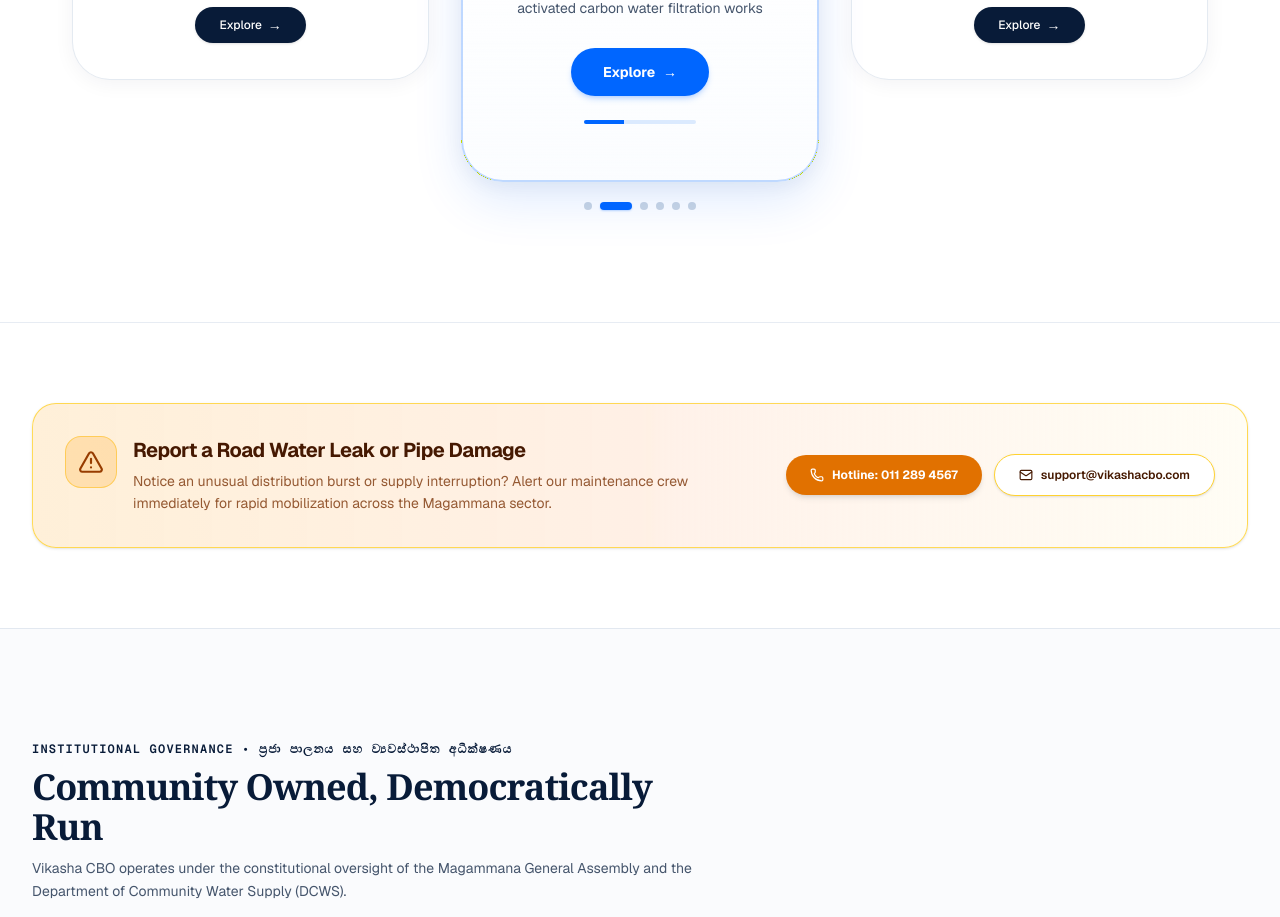
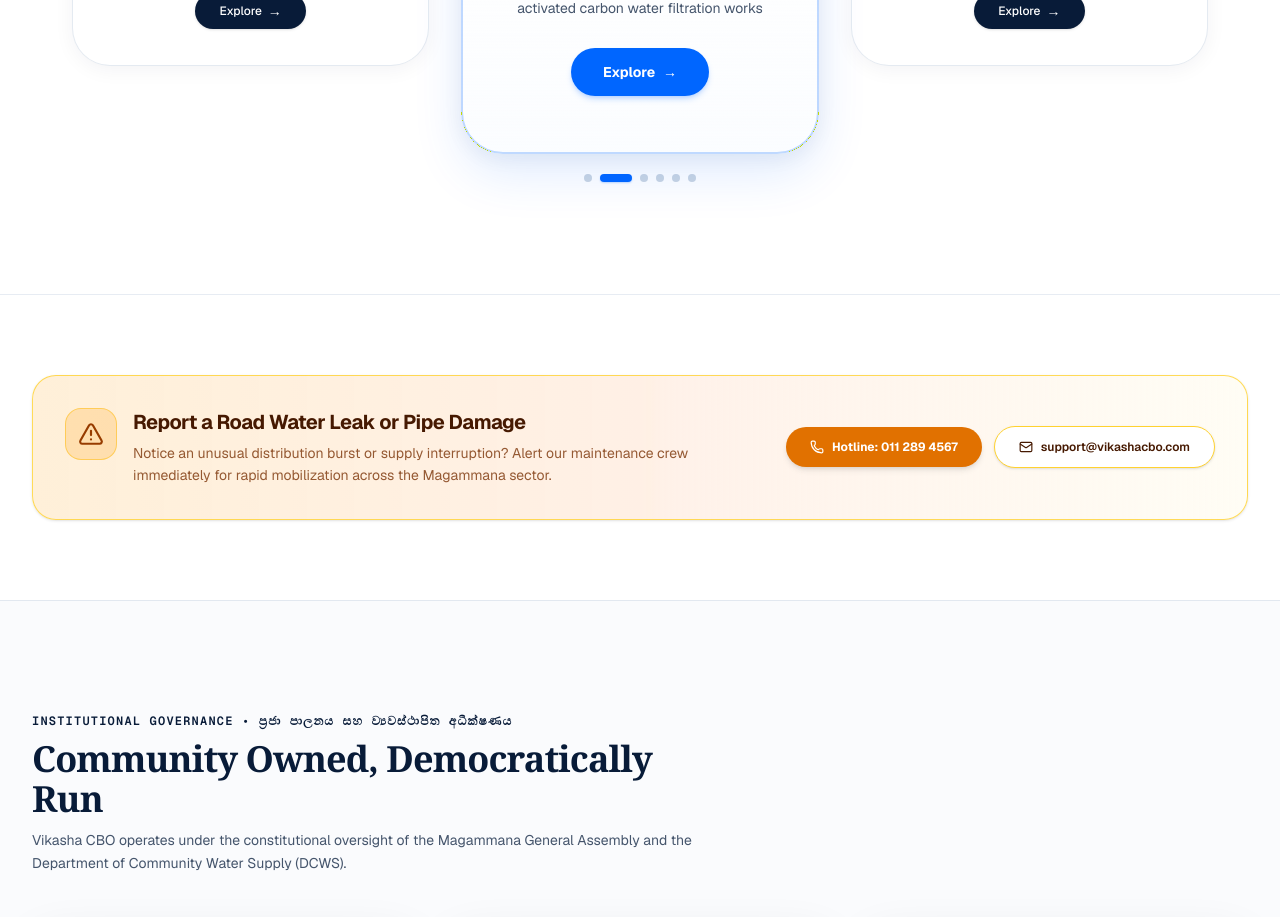
Before and after one commit to Genula2003/VIKASHA-CBO, a Next.js app: page / in a window 1280 px wide. Shown: the part 4120-5037 px from the top of the page. Built offline with nearby package versions, Linux system fonts and the light colour scheme.

Commit message:
feat: remove loading hairline progress bar and reduce rotation interval to 4 seconds

```diff
--- a/components/ImageSlideshow.tsx
+++ b/components/ImageSlideshow.tsx
@@ -123,13 +123,13 @@ export default function ImageSlideshow() {
   const [isPaused, setIsPaused] = useState(false);
   const [selectedPillar, setSelectedPillar] = useState<FocusItem | null>(null);
 
-  // 5-Second Auto-Rotation Timer
+  // 4-Second Auto-Rotation Timer
   useEffect(() => {
     if (isPaused || selectedPillar) return;
 
     const timer = setInterval(() => {
       setCurrentIndex((prev) => (prev + 1) % focusItems.length);
-    }, 5000);
+    }, 4000);
 
     return () => clearInterval(timer);
   }, [isPaused, selectedPillar]);
@@ -266,19 +266,6 @@ export default function ImageSlideshow() {
               <span>Explore</span>
               <span className="text-sm leading-none">&rarr;</span>
             </button>
-
-            {/* Sleek 5-Second Progress Hairline Indicator */}
-            <div className="w-28 h-1 bg-blue-100 rounded-full overflow-hidden mt-6" title="Auto-rotates every 5 seconds">
-              <div
-                key={`${currentIndex}-${isPaused}`}
-                className={`h-full bg-[#0066FF] ${isPaused ? "w-0 opacity-40" : "animate-progress"}`}
-                style={{
-                  animationDuration: "5000ms",
-                  animationTimingFunction: "linear",
-                  animationFillMode: "forwards"
-                }}
-              />
-            </div>
           </div>
 
           {/* ============================================================== */}
@@ -459,20 +446,6 @@ export default function ImageSlideshow() {
         )}
       </AnimatePresence>
 
-      {/* Embedded CSS for smooth 5s progress line */}
-      <style jsx>{`
-        @keyframes progress {
-          from {
-            width: 0%;
-          }
-          to {
-            width: 100%;
-          }
-        }
-        .animate-progress {
-          animation-name: progress;
-        }
-      `}</style>
     </section>
   );
 }
```
